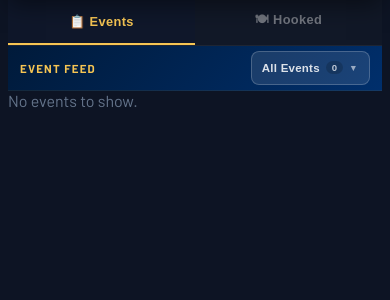
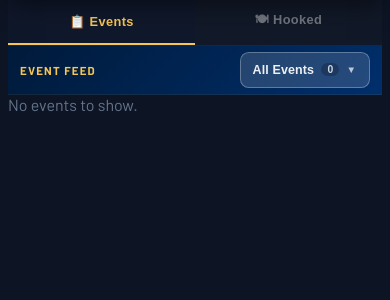
Before and after one commit to js9467/bigrock-app, a Flask app: page / in a window 390 px wide. Shown: the part 121-421 px from the top of the page. Run offline with Flask 3, Linux system fonts and the light colour scheme; data that the repository does not hold is empty; parts of the project's set-up code (start-up, migrations or seed data) failed here and were passed over; some libraries are stand-ins or nearby versions.

Commit message:
Fix event filter button on mobile: explicit flex, gap, and contrast

```diff
--- a/static/css/base.css
+++ b/static/css/base.css
@@ -1018,12 +1018,58 @@ button:hover {
     background: rgba(246,197,83,0.1) !important;
     border-color: rgba(246,197,83,0.22) !important;
   }
-  /* Events column header: already dark from base, just darken further on phone */
+  /* ─── Events feed header + filter selector ─── */
   .events-col-header {
     background: linear-gradient(135deg, #001a3a 0%, #002f6c 100%) !important;
     border-bottom: 1px solid rgba(246,197,83,0.08) !important;
+    position: relative !important;
+    z-index: 20 !important;
   }
+  .feed-header-bar {
+    display: flex !important;
+    align-items: center !important;
+    height: 3rem !important;
+    padding: 0 0.75rem !important;
+    gap: 0.6rem !important;
+  }
+  .filter-selector-wrap {
+    position: relative !important;
+    flex-shrink: 0 !important;
+  }
+  .filter-selector-btn {
+    display: inline-flex !important;
+    align-items: center !important;
+    gap: 0.45rem !important;
+    padding: 0.45rem 0.8rem 0.45rem 0.7rem !important;
+    border-radius: 0.55rem !important;
+    background: rgba(255,255,255,0.14) !important;
+    border: 1.5px solid rgba(255,255,255,0.28) !important;
+    color: rgba(255,255,255,0.92) !important;
+    font-size: 0.78rem !important;
+    font-weight: 700 !important;
+    white-space: nowrap !important;
+    min-height: 2.25rem !important;
+    letter-spacing: 0.01em !important;
+  }
+  .filter-selector-btn.has-filter {
+    background: rgba(246,197,83,0.18) !important;
+    border-color: rgba(246,197,83,0.55) !important;
+    color: #f6c553 !important;
+  }
+  .filter-sel-label { font-weight: 700 !important; letter-spacing: 0.01em !important; }
+  .filter-sel-count {
+    font-size: 0.65rem !important;
+    font-weight: 800 !important;
+    background: rgba(0,0,0,0.25) !important;
+    padding: 0.05rem 0.38rem !important;
+    border-radius: 999px !important;
+  }
+  .filter-sel-caret { font-size: 0.6rem !important; opacity: 0.75 !important; }
   /* Dropdown card: dark on mobile */
+  .filter-dropdown {
+    min-width: 14rem !important;
+    z-index: 300 !important;
+  }
   .filter-dropdown {
     background: #1e293b !important;
     box-shadow: 0 8px 32px rgba(0,0,0,0.6) !important;
```
